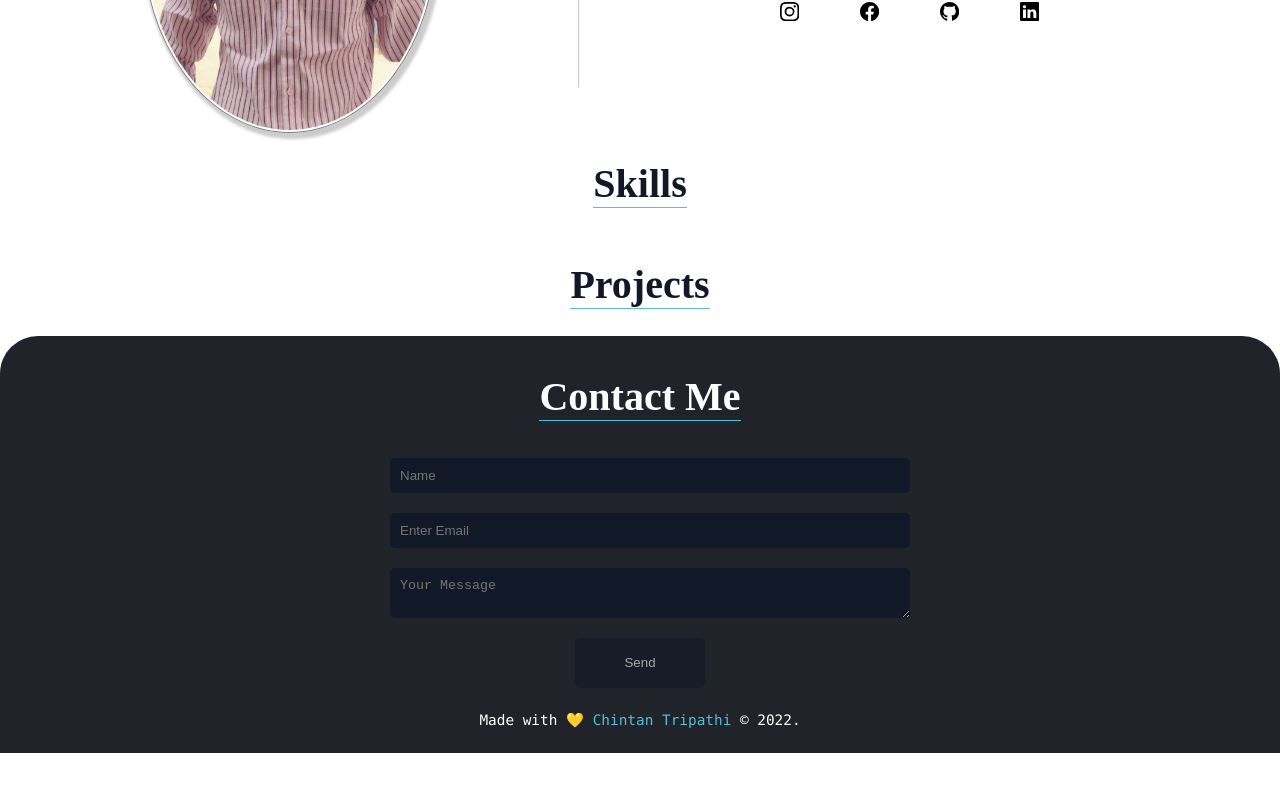
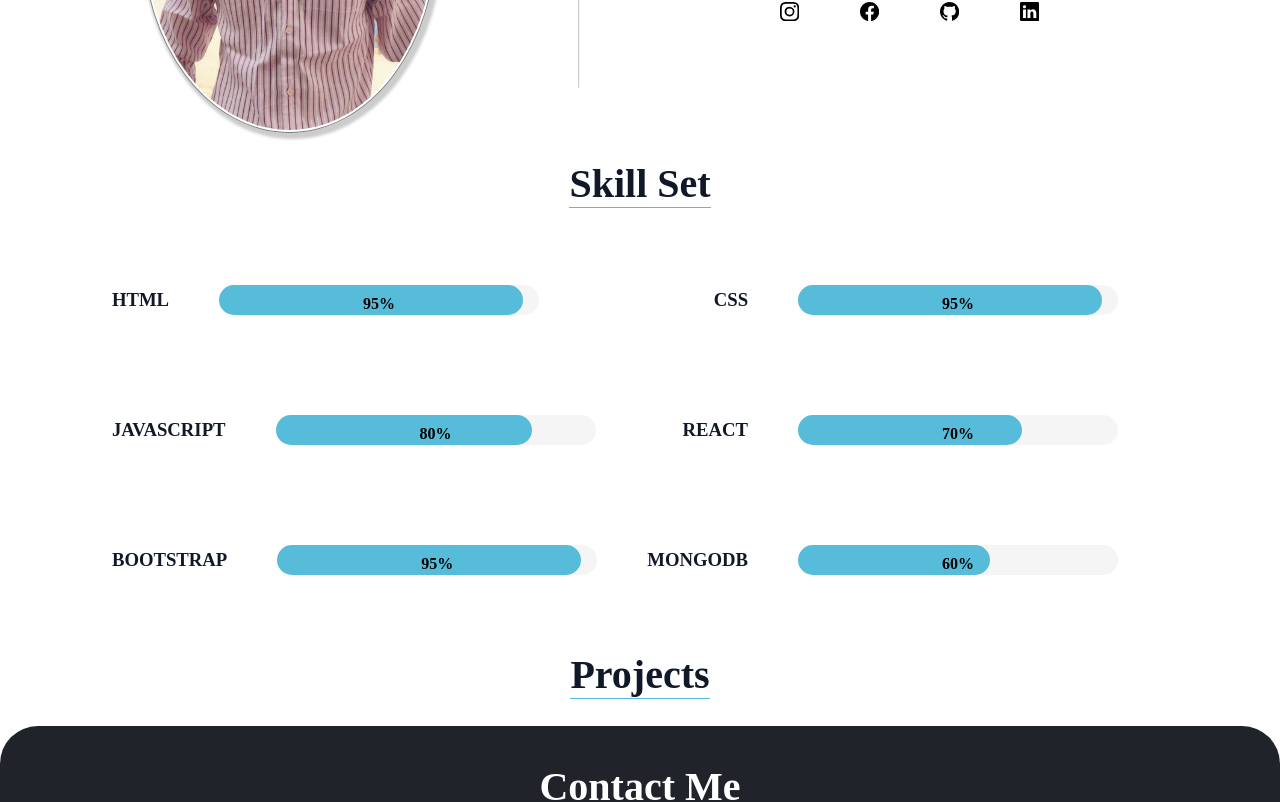
Before and after one commit to chintan0513/Portfolio, a React (Create React App) app: page / in a window 1280 px wide. Shown: the part 1160-1962 px from the top of the page. Before the commit the page ends 1913 px from the top, so only its background shows below. Built offline with nearby package versions, Linux system fonts and the light colour scheme; a web font is replaced by a local one.

Commit message:
skills added

```diff
--- a/src/components/About.js
+++ b/src/components/About.js
@@ -36,6 +36,7 @@ const About = () => {
                         </div>
                     </div>
                 </div>
+
                 <Skills />
         </div>
      );
--- /dev/null
+++ b/src/components/Progress.js
@@ -0,0 +1,41 @@
+import React from 'react'
+import '../styles/skills.css';
+
+const Progress_bar = ({bgcolor,progress,height}) => {
+
+	const Parentdiv = {
+		height: height,
+		width: '100%',
+		backgroundColor: 'whitesmoke',
+		borderRadius: 40,
+		margin: 50
+	}
+
+	const Childdiv = {
+		height: '100%',
+		width: `${progress}%`,
+		backgroundColor: bgcolor,
+		borderRadius:40,
+		textAlign: 'right'
+	}
+
+	const progresstext = {
+		padding: 10,
+		color: 'black',
+		fontWeight: 700,
+		width: 300,
+		display: 'flex',
+		justifyContent: 'center',
+		alignItems: 'center'
+	}
+
+	return (
+	<div style={Parentdiv} className="parent">
+	<div style={Childdiv}>
+		<span style={progresstext}>{`${progress}%`}</span>
+	</div>
+	</div>
+	)
+}
+
+export default Progress_bar;
--- a/src/components/Skills.js
+++ b/src/components/Skills.js
@@ -1,9 +1,42 @@
 import '../styles/skills.css';
+import Progressbar from './Progress';
 
 const Skills = () => {
     return (
-        <div className="skils">
-            <h1 className="h1">Skills</h1>
+        <div className="skills">
+            <h1 className="h1">Skill Set</h1>
+            <div className="skills-set">
+                <div className='skills-sec'>
+                    <div className='skill'>
+                        <h3>HTML</h3>
+                        <Progressbar class="Progressbar" bgcolor="#57BCDA" progress='95'  height={30} />
+                    </div>
+                    <div className='skill'>
+                        <h3>css</h3>
+                        <Progressbar class="Progressbar" bgcolor="#57BCDA" progress='95'  height={30} />
+                    </div>
+                </div>
+                <div className='skills-sec'>
+                    <div className='skill'>
+                        <h3>JAVASCRIPT</h3>
+                        <Progressbar class="Progressbar" bgcolor="#57BCDA" progress='80'  height={30} />
+                    </div>
+                    <div className='skill'>
+                        <h3>REACT</h3>
+                        <Progressbar class="Progressbar" bgcolor="#57BCDA" progress='70'  height={30} />
+                    </div>
+                </div>
+                <div className='skills-sec'>
+                    <div className='skill'>
+                        <h3>BOOTSTRAP</h3>
+                        <Progressbar class="Progressbar"bgcolor="#57BCDA" progress='95'  height={30} />
+                    </div>
+                    <div className='skill'>
+                        <h3>Mongodb</h3>
+                        <Progressbar class="Progressbar" bgcolor="#57BCDA" progress='60'  height={30} />
+                    </div>
+                </div>
+            </div>
         </div>
      );
 }
--- a/src/styles/about.css
+++ b/src/styles/about.css
@@ -38,6 +38,8 @@ hr {
     border-bottom: 1px solid #57BCDA;
     padding: 10px auto;
     font-size: 2.5rem;
+    align-items: center;
+    text-align: center;
 }
 .info {
     width: 600px;
--- a/src/styles/header.css
+++ b/src/styles/header.css
@@ -17,7 +17,6 @@
 .links {
     display: flex;
     justify-content: center;
-    float: right;
     right: 0px;
     position: relative;
 }
@@ -40,15 +39,20 @@
 
 @media only screen and (max-width: 400px) {
 
+    .header {
+        width: 100%;
+    }
+
     .image-logo{
-        height: 50px;
-        width: 50px;
+        height: 45px;
+        width: 45px;
+        padding: 0px;
     }
 
     .links a{
         color: white;
         padding: 0px;
-        margin: 0px 5px;
+        margin: 0px 3px;
         display: flex;
         justify-content: center;
         align-items: center;
--- a/src/styles/skills.css
+++ b/src/styles/skills.css
@@ -1,6 +1,59 @@
 .skills {
     display: flex;
     justify-content: center;
+    flex-direction: column;
     align-items: center;
+}
+
+.skills-set {
+    display: flex;
+    justify-content: center;
     flex-direction: column;
 }
+
+.skills-sec {
+    /* display: flex;
+    justify-content: center;
+    flex-direction: row;
+    align-items: center; */
+    display: flex;
+    justify-content: space-between;
+    align-items: center;
+}
+
+.skill {
+    display: flex;
+    justify-content: center;
+    flex-direction: row;
+    align-items: center;
+    text-transform: uppercase;
+    align-items: center;
+}
+
+@media only screen and (max-width: 400px) {
+
+    .skills-set {
+        display: flex;
+        justify-content: center;
+        flex-direction: column;
+        width: 100px;
+        align-items: center;
+        margin: 0px auto;
+    }
+
+    .skills-sec {
+        display: flex;
+        justify-content: center;
+        flex-direction: column;
+    }
+    .skill {
+        display: flex;
+        justify-content: center;
+        flex-direction: column;
+        width: 80%;
+    }
+
+    .parent {
+        margin: 10px;
+    }
+}
```
